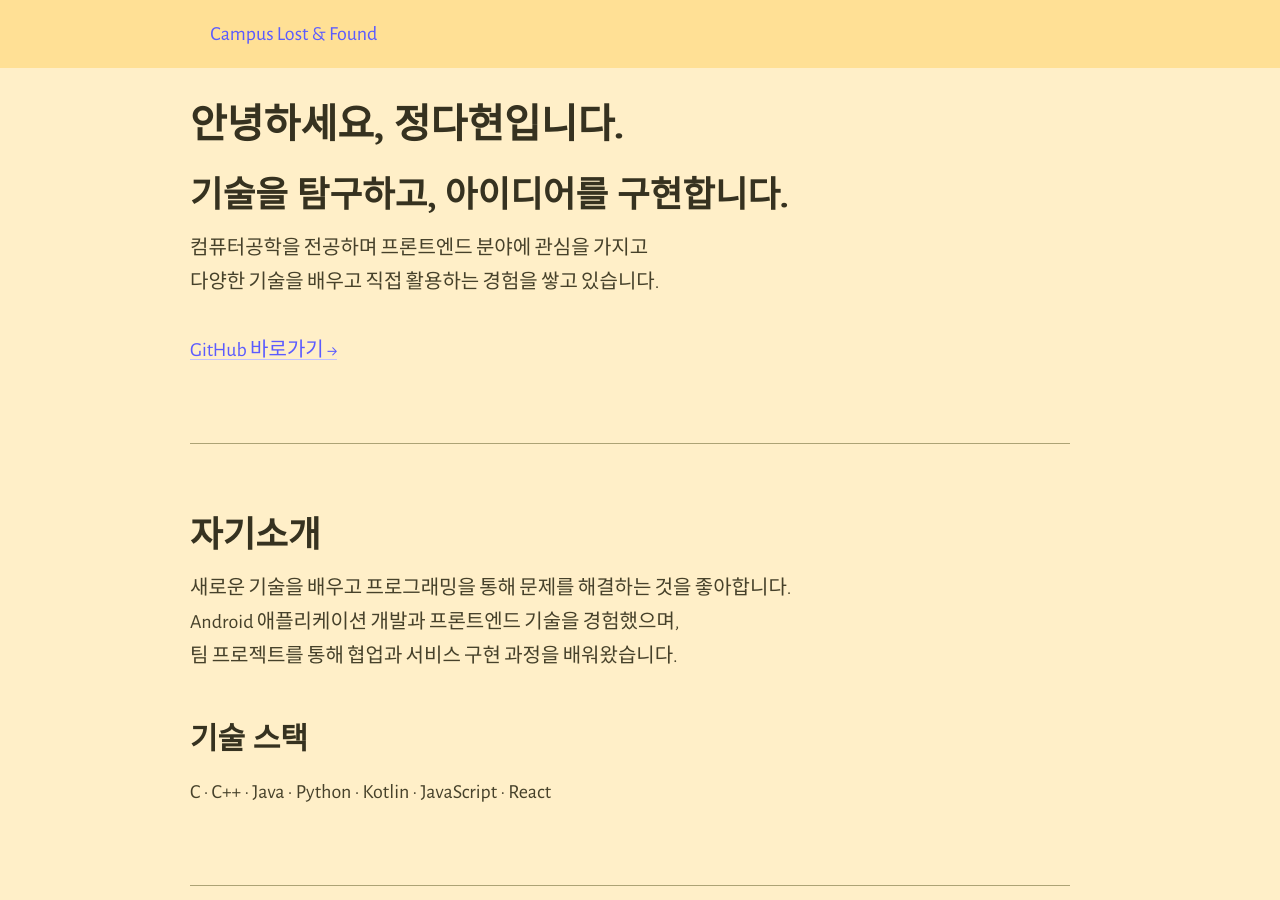
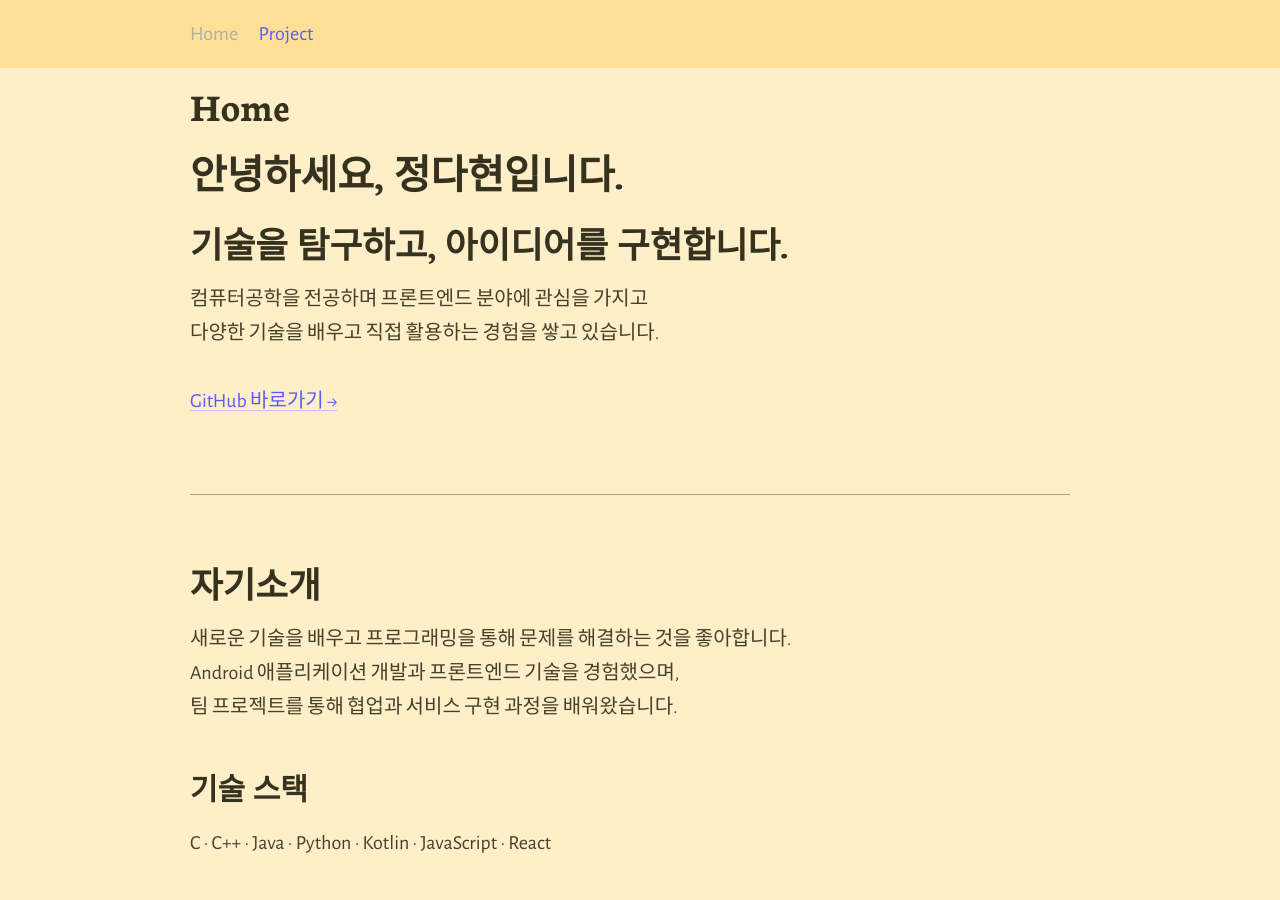
Before and after one commit to dadah118/dadah118.github.io, a Jekyll site: the page built from index.html, in a window 1280 px wide and 900 px high. Built offline with Jekyll 4.4.1, drawn with Linux system fonts in a browser that asks for light colours; the list of posts is cut into pages by our own code.

Commit message:
Update portfolio

```diff
--- a/index.html
+++ b/index.html
@@ -1,5 +1,6 @@
 ---
 layout: page
+title: Home
 ---
 
 <section class="intro">
--- a/projects.md
+++ b/projects.md
@@ -1,5 +1,6 @@
 ---
 permalink: /projects/
+title: Project
 ---
 
 # Campus Lost & Found
```
